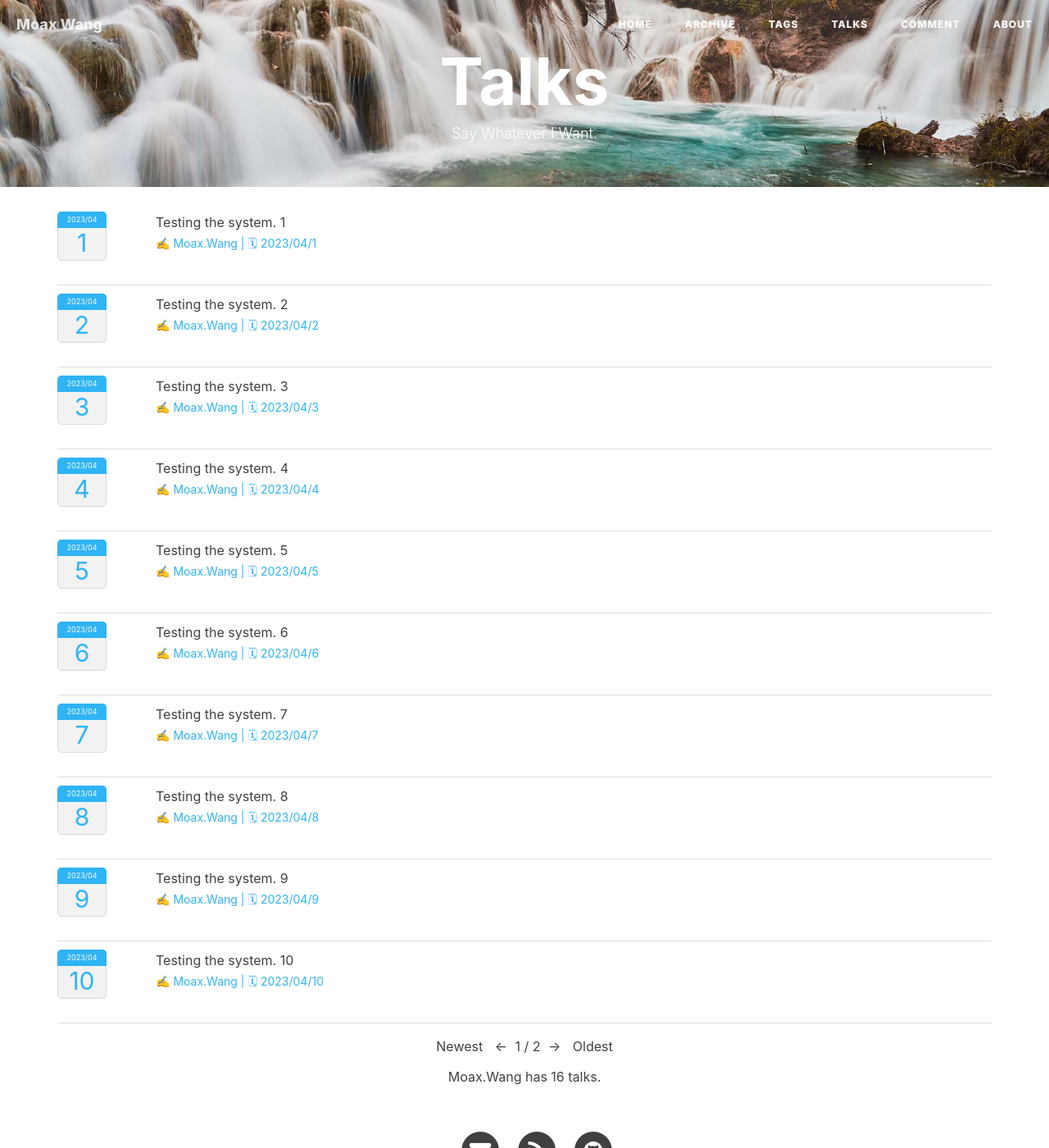
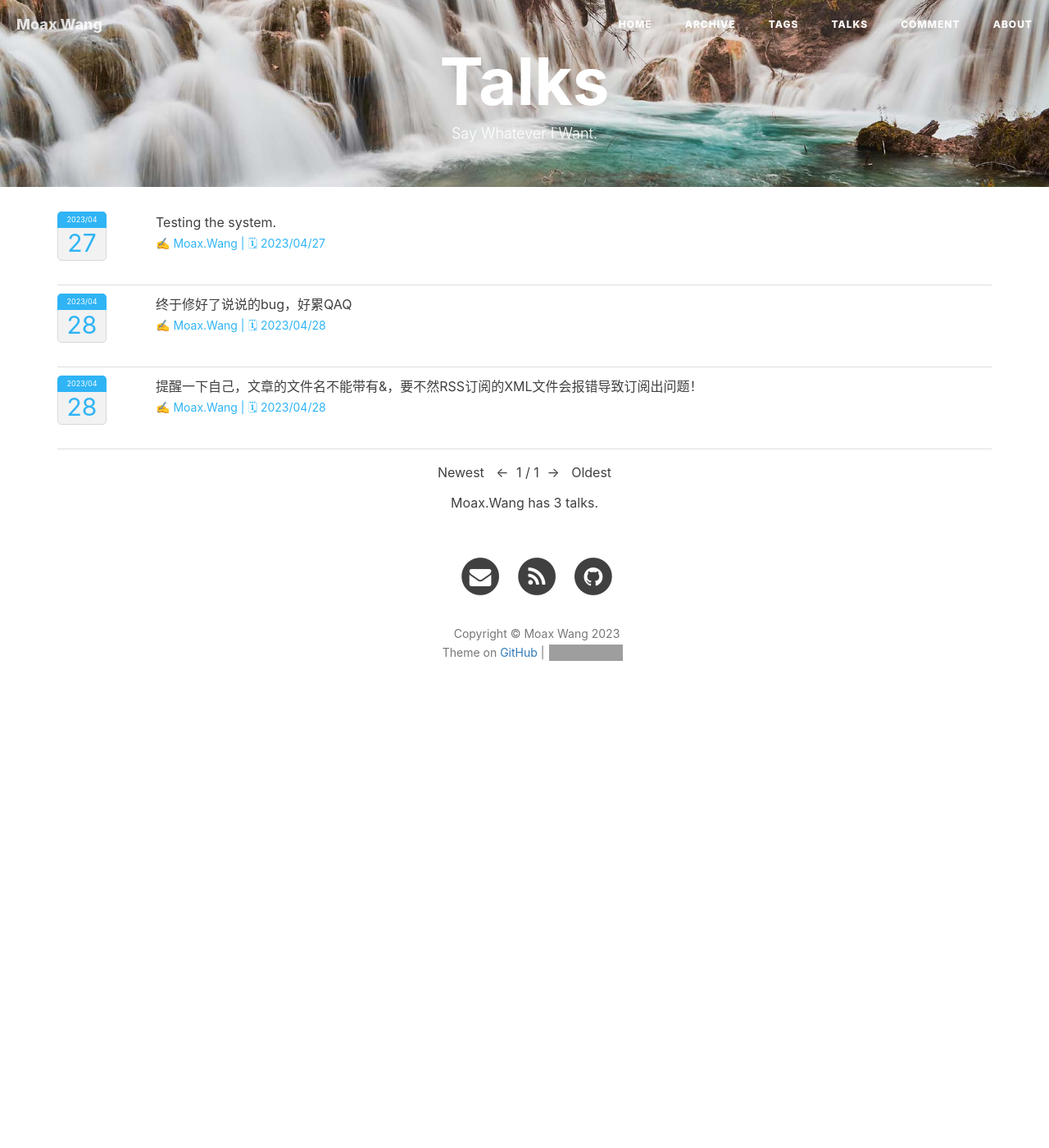
Before and after one commit to WinchellWang/winchellwang.github.io, a Jekyll site: the page built from 3talk.html, in a window 1280 px wide and 1400 px high. Shown: the whole window at 82% size. Built offline with Jekyll 4.4.1, drawn with Linux system fonts in a browser that asks for light colours; nearby versions of some CDN libraries; comment, search, counter and statistics services are not loaded; grey boxes are pictures that could not be loaded.

Commit message:
New Talk

```diff
--- a/_data/talks.yml
+++ b/_data/talks.yml
@@ -1,63 +1,11 @@
-- mytalk: "Testing the system. 1"    #说说内容
+- mytalk: "Testing the system."    #说说内容
   talkmonth: "2023/04"    #年月格式‘2019年10’
-  talkday: "1"    #日期‘日’
+  talkday: "27"    #日期‘日’
 
-- mytalk: "Testing the system. 2"    #说说内容
-  talkmonth: "2023/04"    #年月格式‘2019年10’
-  talkday: "2"    #日期‘日’
+- mytalk: "终于修好了说说的bug，好累QAQ"
+  talkmonth: "2023/04"
+  talkday: "28"
 
-- mytalk: "Testing the system. 3"    #说说内容
-  talkmonth: "2023/04"    #年月格式‘2019年10’
-  talkday: "3"    #日期‘日’
-
-- mytalk: "Testing the system. 4"    #说说内容
-  talkmonth: "2023/04"    #年月格式‘2019年10’
-  talkday: "4"    #日期‘日’
-
-- mytalk: "Testing the system. 5"    #说说内容
-  talkmonth: "2023/04"    #年月格式‘2019年10’
-  talkday: "5"    #日期‘日’
-
-- mytalk: "Testing the system. 6"    #说说内容
-  talkmonth: "2023/04"    #年月格式‘2019年10’
-  talkday: "6"    #日期‘日’
-
-- mytalk: "Testing the system. 7"    #说说内容
-  talkmonth: "2023/04"    #年月格式‘2019年10’
-  talkday: "7"    #日期‘日’
-
-- mytalk: "Testing the system. 8"    #说说内容
-  talkmonth: "2023/04"    #年月格式‘2019年10’
-  talkday: "8"    #日期‘日’
-
-- mytalk: "Testing the system. 9"    #说说内容
-  talkmonth: "2023/04"    #年月格式‘2019年10’
-  talkday: "9"    #日期‘日’
-
-- mytalk: "Testing the system. 10"    #说说内容
-  talkmonth: "2023/04"    #年月格式‘2019年10’
-  talkday: "10"    #日期‘日’
-
-- mytalk: "Testing the system. 11"    #说说内容
-  talkmonth: "2023/04"    #年月格式‘2019年10’
-  talkday: "11"    #日期‘日’
-
-- mytalk: "Testing the system. 12"    #说说内容
-  talkmonth: "2023/04"    #年月格式‘2019年10’
-  talkday: "12"    #日期‘日’
-
-- mytalk: "Testing the system. 13"    #说说内容
-  talkmonth: "2023/04"    #年月格式‘2019年10’
-  talkday: "13"    #日期‘日’
-
-- mytalk: "Testing the system. 14"    #说说内容
-  talkmonth: "2023/04"    #年月格式‘2019年10’
-  talkday: "14"    #日期‘日’
-
-- mytalk: "Testing the system. 15"    #说说内容
-  talkmonth: "2023/04"    #年月格式‘2019年10’
-  talkday: "15"    #日期‘日’
-
-- mytalk: "Testing the system. 16"    #说说内容
-  talkmonth: "2023/04"    #年月格式‘2019年10’
-  talkday: "16"    #日期‘日’
+- mytalk: "提醒一下自己，文章的文件名不能带有&，要不然RSS订阅的XML文件会报错导致订阅出问题！"
+  talkmonth: "2023/04"
+  talkday: "28"
```
